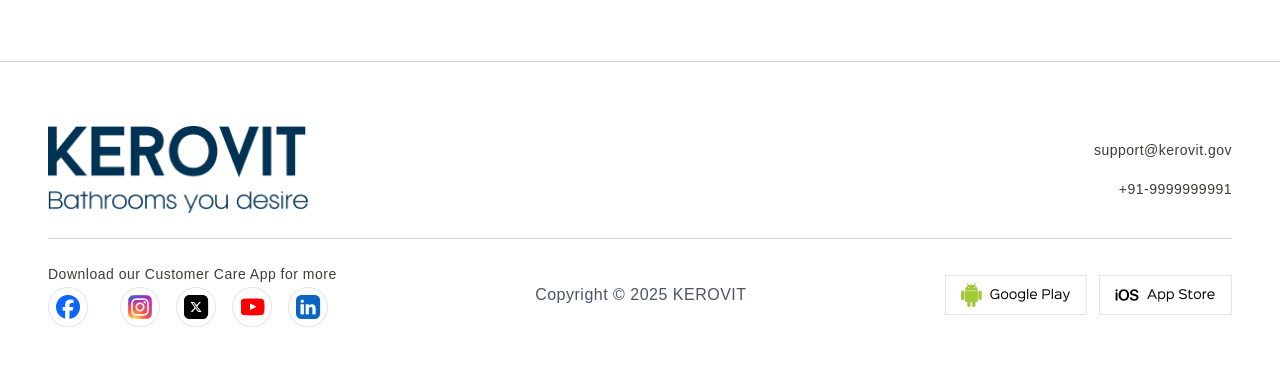
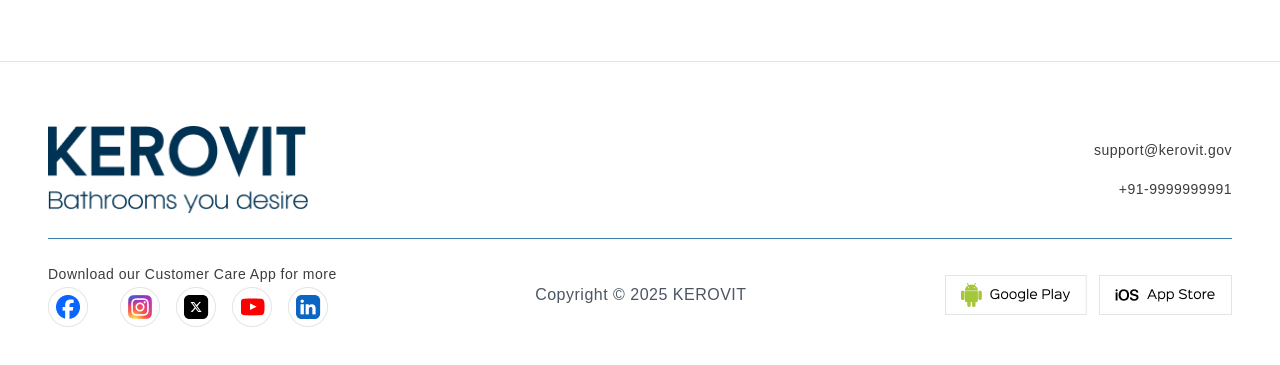
Before and after one commit to ShivamRauniyaar/kerovit, a plain HTML site: page index.html in a window 1280 px wide. Shown: the part 3010-3375 px from the top of the page. Drawn offline with nearby package versions, Linux system fonts and the light colour scheme; some icons are missing; a web font is replaced by a local one.

Commit message:
final touchment in websites

```diff
--- a/index.html
+++ b/index.html
@@ -688,7 +688,7 @@
       </div>
     </section>
 
-    <footer class="border-t border-gray-300 py-16 px-6 md:px-12">
+    <footer class="border-t border-[#E1E6E5] py-16 px-6 md:px-12">
       <div class="mx-auto ">
         <!-- Top Section -->
         <div
@@ -710,7 +710,7 @@
           </div>
         </div>
 
-        <hr class="my-6 border-gray-300" />
+        <hr class="my-6 border-[#3a7caa]" />
 
         <!-- Middle Section -->
         <div class="flex flex-col md:flex-row justify-between items-center">
```
